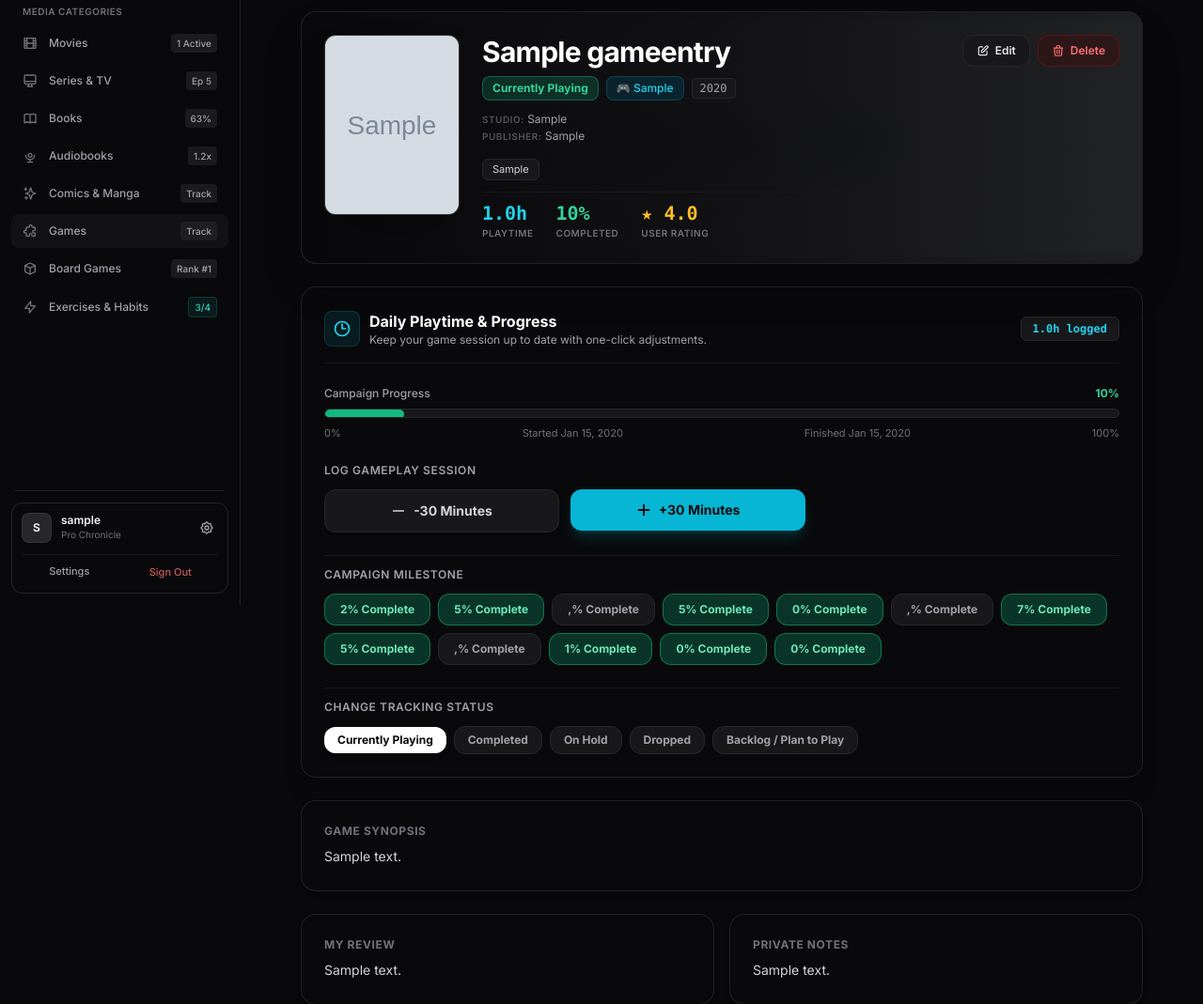
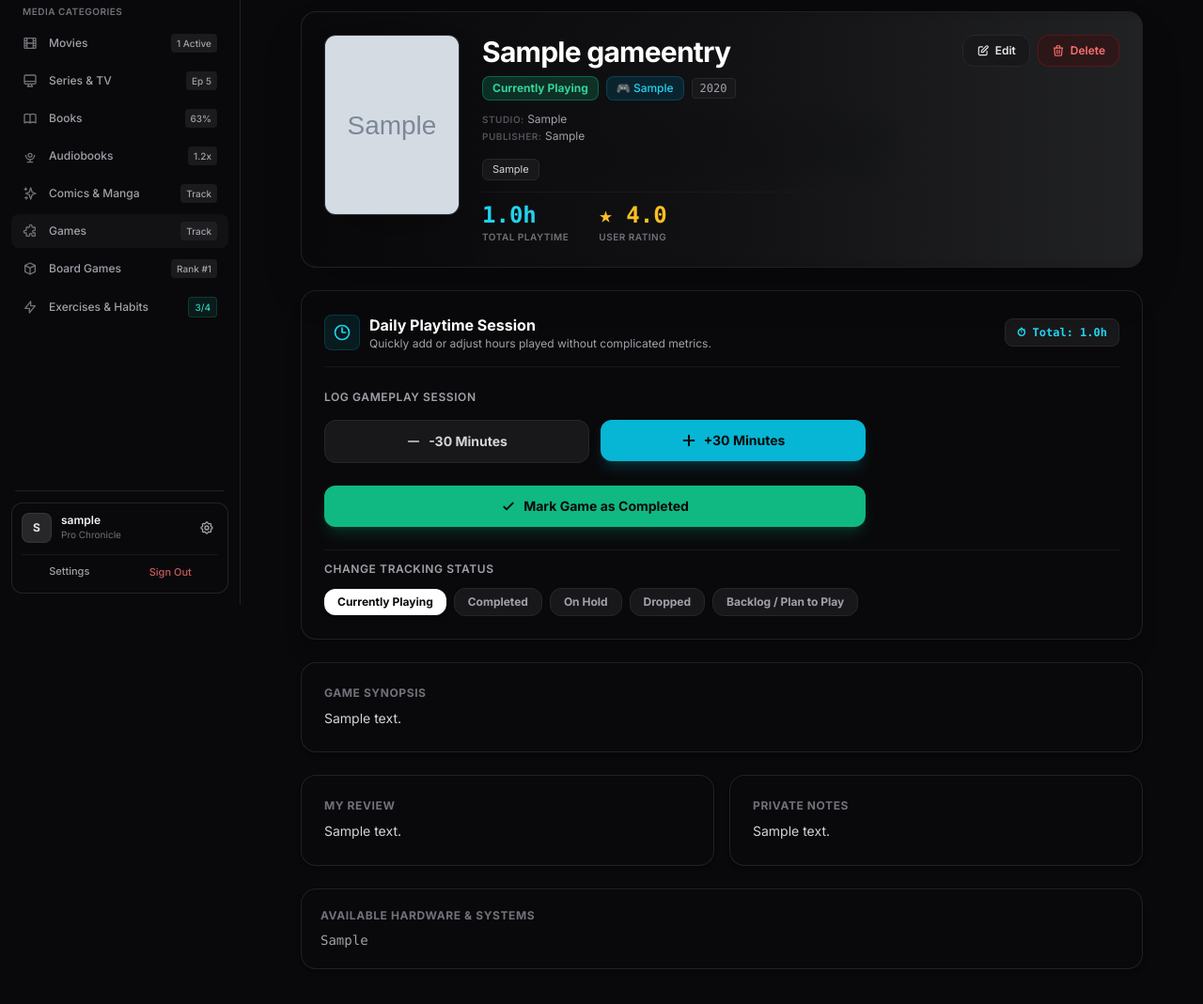
Before and after one commit to MuhammadBinAbdulLatif/activity-tracker, a Django app: page /games/1/ in a window 1280 px wide. Shown: the part 156-1225 px from the top of the page at 94% size. After the commit the page ends 1188 px from the top, so only its background shows below. Run offline with Django 5.2, Linux system fonts and the light colour scheme; a user stored in the database is signed in; tables that the repository leaves empty hold one stand-in row (values such as "Sample post"); grey boxes marked "Sample" are stand-in pictures; some libraries are stand-ins or nearby versions.

Commit message:
refactor(games): remove arbitrary campaign percentage metrics and streamline to playtime logging with mark as completed button

```diff
--- a/games/templates/games/detail.html
+++ b/games/templates/games/detail.html
@@ -15,7 +15,7 @@
     </a>
 
     <!-- ============================================================
-         HERO BANNER — Deep atmospheric backdrop with movie/comic parity
+         HERO BANNER — Deep atmospheric backdrop
          ============================================================ -->
     <div class="relative rounded-2xl overflow-hidden bg-zinc-950 border border-zinc-800/80 min-h-[220px] shadow-2xl">
         <!-- Blurred background cover art -->
@@ -87,19 +87,26 @@
                 {% endif %}
 
                 <!-- Core Metrics Row -->
-                <div class="flex flex-wrap gap-6 pt-2 border-t border-zinc-900">
+                <div class="flex flex-wrap gap-8 pt-2 border-t border-zinc-900">
                     <div>
-                        <div class="text-xl font-black text-cyan-400 font-mono">{{ entry.hours_display }}</div>
-                        <div class="text-[10px] text-zinc-500 uppercase tracking-wider font-semibold">Playtime</div>
-                    </div>
-                    <div>
-                        <div class="text-xl font-black text-emerald-400 font-mono">{{ entry.completion_display }}</div>
-                        <div class="text-[10px] text-zinc-500 uppercase tracking-wider font-semibold">Completed</div>
+                        <div class="text-2xl font-black text-cyan-400 font-mono">{{ entry.hours_display }}</div>
+                        <div class="text-[10px] text-zinc-500 uppercase tracking-wider font-semibold">Total Playtime</div>
                     </div>
                     {% if entry.rating %}
                     <div>
-                        <div class="text-xl font-black text-amber-400 font-mono">★ {{ entry.rating }}</div>
+                        <div class="text-2xl font-black text-amber-400 font-mono">★ {{ entry.rating }}</div>
                         <div class="text-[10px] text-zinc-500 uppercase tracking-wider font-semibold">User Rating</div>
+                    </div>
+                    {% endif %}
+                    {% if entry.status == 'COMPLETED' %}
+                    <div>
+                        <div class="text-2xl font-black text-emerald-400 font-mono flex items-center gap-1">
+                            <svg class="w-6 h-6 stroke-[3]" fill="none" viewBox="0 0 24 24" stroke="currentColor">
+                                <path stroke-linecap="round" stroke-linejoin="round" d="M5 13l4 4L19 7" />
+                            </svg>
+                            Done
+                        </div>
+                        <div class="text-[10px] text-zinc-500 uppercase tracking-wider font-semibold">Finished Game</div>
                     </div>
                     {% endif %}
                 </div>
@@ -130,10 +137,10 @@
     </div>
 
     <!-- ============================================================
-         QUICK LOGGING DASHBOARD (Prominent Two-Button Stepper: -30m / +30m)
+         PLAYTIME & COMPLETION HUB
          ============================================================ -->
     <div class="p-6 rounded-2xl bg-zinc-950 border border-zinc-800/80 shadow-xl space-y-6">
-        <div class="flex items-center justify-between pb-4 border-b border-zinc-900">
+        <div class="flex flex-col sm:flex-row sm:items-center justify-between gap-3 pb-4 border-b border-zinc-900">
             <div class="flex items-center gap-2.5">
                 <div class="p-2 rounded-lg bg-cyan-500/10 border border-cyan-500/20 text-cyan-400">
                     <svg class="w-5 h-5" fill="none" viewBox="0 0 24 24" stroke="currentColor" stroke-width="2">
@@ -141,36 +148,22 @@
                     </svg>
                 </div>
                 <div>
-                    <h2 class="text-base font-bold text-white">Daily Playtime & Progress</h2>
-                    <p class="text-xs text-zinc-400">Keep your game session up to date with one-click adjustments.</p>
+                    <h2 class="text-base font-bold text-white">Daily Playtime Session</h2>
+                    <p class="text-xs text-zinc-400">Quickly add or adjust hours played without complicated metrics.</p>
                 </div>
             </div>
-            <span class="text-xs font-mono font-bold text-cyan-400 px-3 py-1 rounded-md bg-zinc-900 border border-zinc-800">
-                {{ entry.hours_display }} logged
-            </span>
-        </div>
-
-        <!-- Progress bar with live indicator -->
-        <div class="space-y-2">
-            <div class="flex justify-between items-center text-xs">
-                <span class="text-zinc-400 font-medium">Campaign Progress</span>
-                <span class="font-bold text-emerald-400">{{ entry.completion_display }}</span>
-            </div>
-            <div class="w-full bg-zinc-900 rounded-full h-2.5 overflow-hidden border border-zinc-800">
-                <div class="bg-emerald-500 h-2.5 rounded-full transition-all duration-300" style="width: {{ entry.completion_percentage }}%;"></div>
-            </div>
-            <div class="flex justify-between text-[11px] text-zinc-500">
-                <span>0%</span>
-                {% if entry.start_date %}<span>Started {{ entry.start_date|date:"M d, Y" }}</span>{% endif %}
-                {% if entry.finish_date %}<span>Finished {{ entry.finish_date|date:"M d, Y" }}</span>{% endif %}
-                <span>100%</span>
+            <div class="flex items-center gap-3">
+                <span class="text-xs font-mono font-bold text-cyan-400 px-3 py-1.5 rounded-lg bg-zinc-900 border border-zinc-800">
+                    ⏱ Total: {{ entry.hours_display }}
+                </span>
             </div>
         </div>
 
-        <!-- Playtime Quick Buttons: -30m / +30m Stepper -->
-        <div class="space-y-3">
+        <!-- Stepper: -30m / +30m and Mark as Completed -->
+        <div class="space-y-4">
             <span class="text-xs font-semibold text-zinc-400 uppercase tracking-wider block">Log Gameplay Session</span>
-            <div class="grid grid-cols-1 sm:grid-cols-2 gap-3 max-w-lg">
+
+            <div class="grid grid-cols-1 sm:grid-cols-2 gap-3 max-w-xl">
                 <!-- Subtract 30m -->
                 <form action="{% url 'quick_update_game' entry.pk %}" method="POST">
                     {% csrf_token %}
@@ -201,28 +194,40 @@
                     </button>
                 </form>
             </div>
-        </div>
 
-        <!-- Completion Stepper -->
-        <div class="space-y-3 pt-3 border-t border-zinc-900">
-            <span class="text-xs font-semibold text-zinc-400 uppercase tracking-wider block">Campaign Milestone</span>
-            <div class="flex items-center gap-2 flex-wrap">
-                {% for pct in "25,50,75,100" %}
-                <form method="POST" action="{% url 'quick_update_game' entry.pk %}" class="inline">
+            <!-- Prominent "Mark as Completed" Banner / Button -->
+            <div class="pt-2 max-w-xl">
+                {% if entry.status == 'COMPLETED' %}
+                <div class="flex items-center justify-between p-3.5 rounded-xl bg-emerald-950/30 border border-emerald-800/50 text-emerald-300">
+                    <div class="flex items-center gap-2.5">
+                        <svg class="w-5 h-5 text-emerald-400 shrink-0 stroke-[2.5]" fill="none" viewBox="0 0 24 24" stroke="currentColor">
+                            <path stroke-linecap="round" stroke-linejoin="round" d="M9 12l2 2 4-4m6 2a9 9 0 11-18 0 9 9 0 0118 0z" />
+                        </svg>
+                        <span class="text-xs sm:text-sm font-bold">This game is marked as Completed!</span>
+                    </div>
+                    <form action="{% url 'quick_update_game' entry.pk %}" method="POST">
+                        {% csrf_token %}
+                        <input type="hidden" name="set_status" value="PLAYING">
+                        <input type="hidden" name="next" value="{{ request.path }}">
+                        <button type="submit" class="text-xs text-zinc-400 hover:text-white underline cursor-pointer">
+                            Reopen to Playing
+                        </button>
+                    </form>
+                </div>
+                {% else %}
+                <form action="{% url 'quick_update_game' entry.pk %}" method="POST">
                     {% csrf_token %}
-                    <input type="hidden" name="set_completion" value="{{ pct }}">
+                    <input type="hidden" name="set_status" value="COMPLETED">
                     <input type="hidden" name="next" value="{{ request.path }}">
                     <button type="submit"
-                            class="text-xs px-4 py-2 rounded-xl font-bold transition cursor-pointer
-                            {% if entry.completion_percentage >= pct|add:'0' %}
-                                bg-emerald-500/25 text-emerald-300 border border-emerald-500/50
-                            {% else %}
-                                bg-zinc-900 text-zinc-400 border border-zinc-800 hover:bg-emerald-500/10 hover:text-emerald-400 hover:border-emerald-500/30
-                            {% endif %}">
-                        {{ pct }}% Complete
+                            class="w-full py-3 px-4 rounded-xl text-sm font-bold bg-emerald-500 hover:bg-emerald-400 active:scale-95 text-zinc-950 transition flex items-center justify-center gap-2 shadow-lg shadow-emerald-500/20 cursor-pointer">
+                        <svg class="w-4 h-4 stroke-[3]" fill="none" viewBox="0 0 24 24" stroke="currentColor">
+                            <path stroke-linecap="round" stroke-linejoin="round" d="M5 13l4 4L19 7" />
+                        </svg>
+                        <span>Mark Game as Completed</span>
                     </button>
                 </form>
-                {% endfor %}
+                {% endif %}
             </div>
         </div>
 
@@ -374,18 +379,11 @@
                     </div>
                 </div>
 
-                <!-- Hours & Completion -->
-                <div class="grid grid-cols-2 gap-3">
-                    <div>
-                        <label class="block text-xs font-semibold text-zinc-400 uppercase tracking-wider mb-1.5">Hours Played</label>
-                        {{ form.hours_played }}
-                        {% for e in form.hours_played.errors %}<p class="text-xs text-red-400 mt-1">{{ e }}</p>{% endfor %}
-                    </div>
-                    <div>
-                        <label class="block text-xs font-semibold text-zinc-400 uppercase tracking-wider mb-1.5">Completion %</label>
-                        {{ form.completion_percentage }}
-                        {% for e in form.completion_percentage.errors %}<p class="text-xs text-red-400 mt-1">{{ e }}</p>{% endfor %}
-                    </div>
+                <!-- Hours Played -->
+                <div>
+                    <label class="block text-xs font-semibold text-zinc-400 uppercase tracking-wider mb-1.5">Hours Played</label>
+                    {{ form.hours_played }}
+                    {% for e in form.hours_played.errors %}<p class="text-xs text-red-400 mt-1">{{ e }}</p>{% endfor %}
                 </div>
 
                 <!-- Rating -->
```
Also changed, not shown: games/templates/games/list.html (+16 -38 lines).
